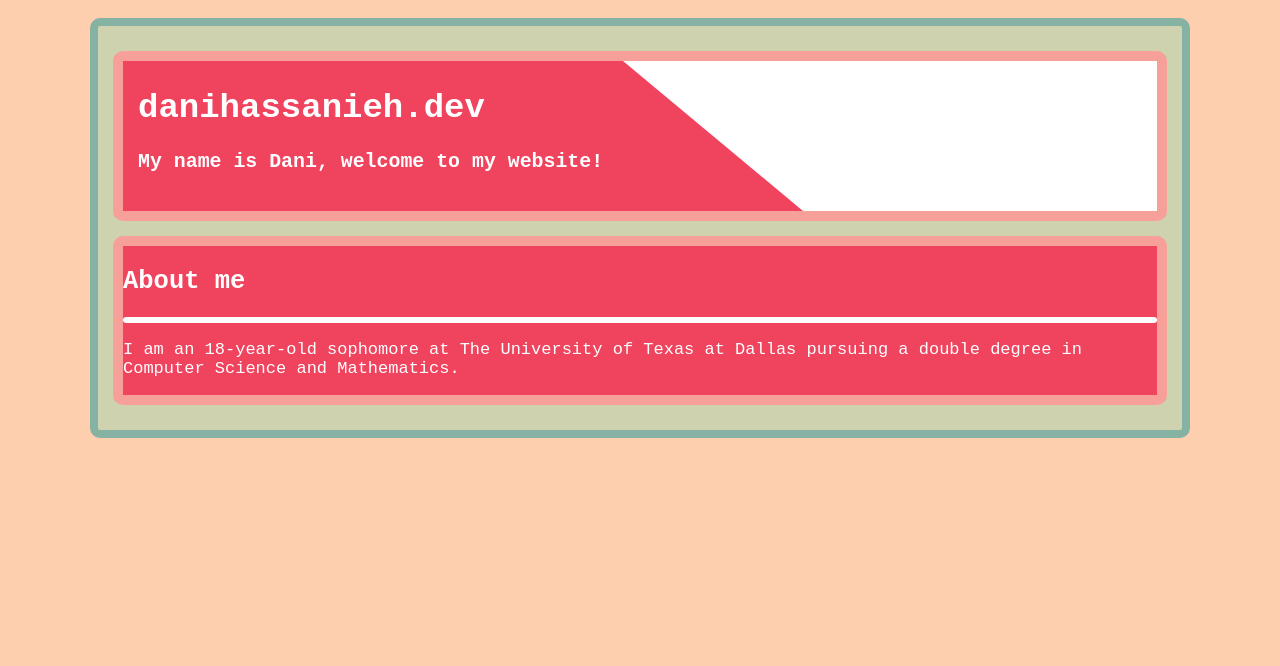
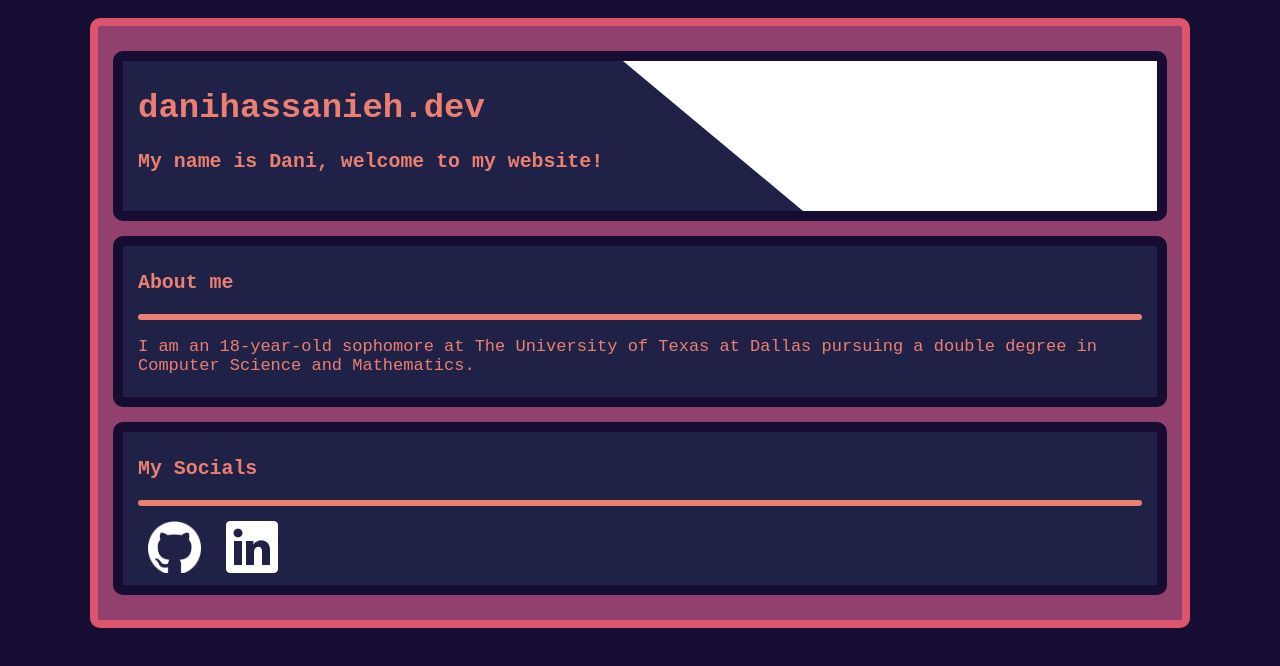
Before and after one commit to DanielleHassanieh/danihassanieh.dev, a plain HTML site: page index.html in a window 1280 px wide. Drawn offline with Linux system fonts and the light colour scheme.

Commit message:
changed colors, added socials!

```diff
--- a/index.html
+++ b/index.html
@@ -3,28 +3,28 @@
 <head>
     <meta charset="UTF-8">
     <title>danihassanieh.dev</title>
+<!--    <link rel="icon" type="image/png" href="images/cat.png"/>-->
     <style>
-        /*https://www.color-hex.com/color-palette/10914*/
-        /*https://www.color-hex.com/color-palette/113420*/
-        /*#ef435e
-          #f79f99
-          #fdcfaf
-          #ced2af
-          #86b2a3*/
+        /*https://www.color-hex.com/color-palette/96961*/
+        /*#eb8071
+          #dd546e
+          #92406e
+          #202146
+          #170c32*/
         body {
             font-family: "JetBrains Mono Medium", monospace;
             font-size: 17px;
-            color: #ffffff;
-            background: #fdcfaf;
+            color: #eb8071;
+            background: #170c32;
             margin: 0;
         }
 
         #main-container {
             margin: 18px 90px 18px 90px;
-            border: 8px solid #86b2a3;
+            border: 8px solid #dd546e;
             border-radius: 10px;
             padding: 10px 15px 10px 15px;
-            background: #ced2af;
+            background: #92406e;
             overflow: clip;
         }
 
@@ -35,10 +35,10 @@
 
         .standard-container {
             margin: 15px auto 15px auto;
-            border: 10px solid #f79f99;
+            border: 10px solid #170c32;
             border-radius: 10px;
-            padding: 5px5 15px 5px 15px;
-            background-color: #ef435e;
+            padding: 5px 15px 5px 15px;
+            background-color: #202146;
             overflow: clip;
         }
 
@@ -55,11 +55,14 @@
         }
 
         .h-underline {
-            border: 3px solid white;
+            border: 3px solid #eb8071;
             border-radius: 10px;
-            /*margin-bottom: 20px;*/
         }
 
+        .social-logos {
+            display: inline-block;
+            margin: 15px 5px 2px 10px;
+        }
 
     </style>
 </head>
@@ -81,13 +84,29 @@
 
     <div class="standard-container">
 
-        <h2>About me</h2>
+        <h3>About me</h3>
 
         <div class="h-underline"></div>
 
         <p>
             I am an 18-year-old sophomore at The University of Texas at Dallas pursuing a double degree in Computer Science and Mathematics.
         </p>
+
+    </div>
+
+    <div class="standard-container">
+
+        <h3>My Socials</h3>
+
+        <div class="h-underline"></div>
+
+        <a class="social-logos" href="https://github.com/DaniHassanieh">
+            <img alt="GitHub" height="52" src="images/github-mark-white.png">
+        </a>
+
+        <a class="social-logos" href="https://www.linkedin.com/in/danihassanieh/">
+            <img alt="LinkedIn" src="images/In-White-26@2x.png" style="position: relative;"><br>
+        </a>
 
     </div>
 
```
Also changed, not shown: images/In-White-26@2x.png (added), images/github-mark-white.png (added).
